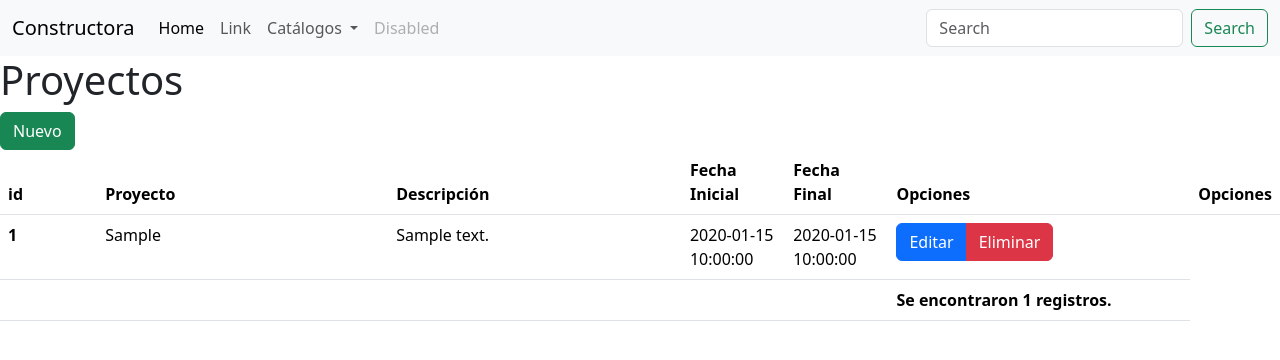
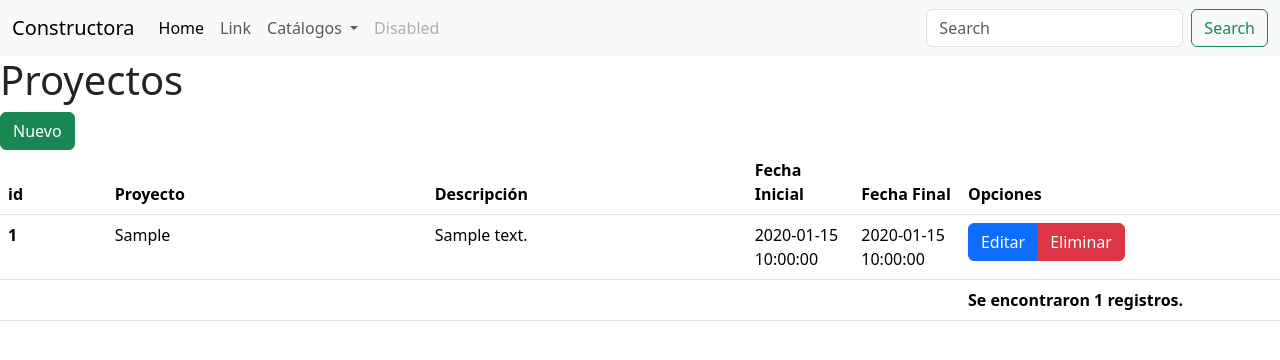
Before and after one commit to miguelesc14/taqueria, a PHP site: page /admin/proyecto.php in a window 1280 px wide. Shown: the top 360 px of the page. Run offline with PHP 8.4, Linux system fonts and the light colour scheme; tables that the repository leaves empty or names only in its code hold one stand-in row (values such as "Sample post").

Commit message:
Commit proyecto 3

```diff
--- a/admin/views/proyecto/index.php
+++ b/admin/views/proyecto/index.php
@@ -9,7 +9,6 @@
             <th scope="col" class="col-md-1">Fecha Inicial</th>
             <th scope="col" class="col-md-1">Fecha Final</th>
             <th scope="col" class="col-md-3">Opciones</th>
-            <th>Opciones</th>
         </tr>
     </thead>
     <tbody>
```
